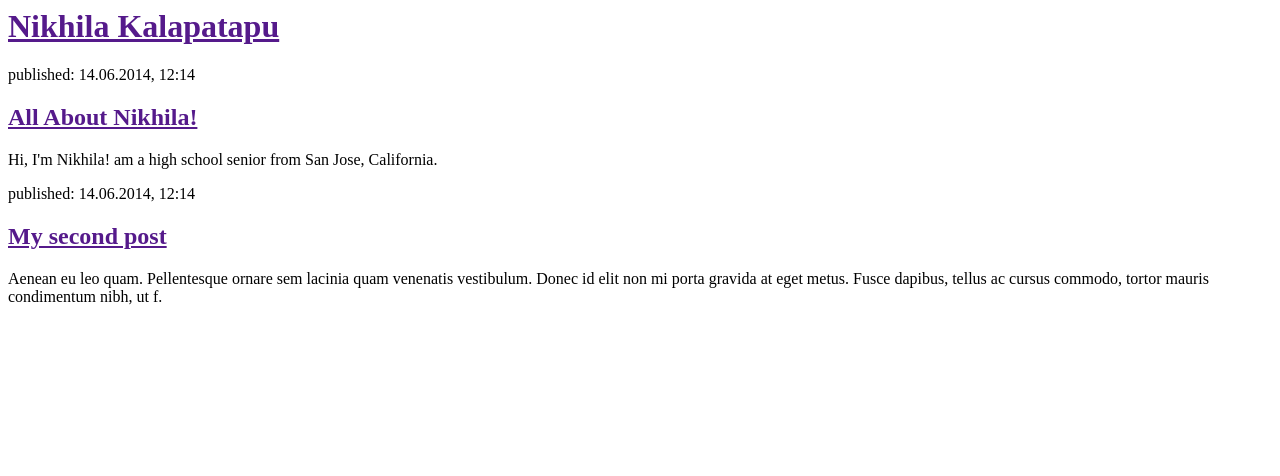
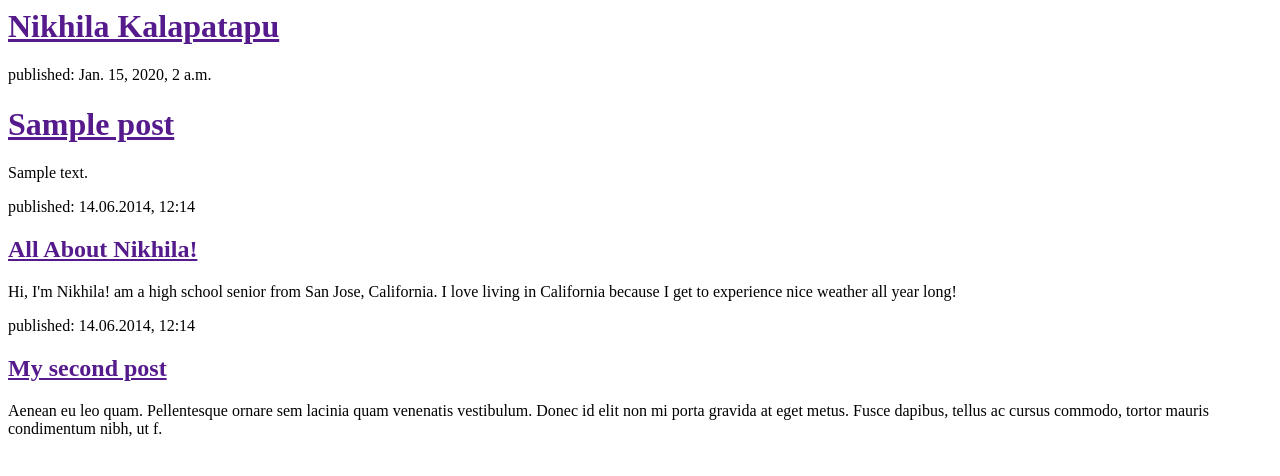
Before and after one commit to nkalapat/my-first-blog, a Django app: template blog/templates/blog/post_list.html in a window 1280 px wide. Shown: the top 476 px of the page. Run offline with Django 3.2, Linux system fonts and the light colour scheme; the template is opened without the code that fills it: values that come from a table or form of the project are taken from there, others are empty; tables that the repository leaves empty hold one stand-in row (values such as "Sample post").

Commit message:
htmlupdate

```diff
--- a/blog/templates/blog/post_list.html
+++ b/blog/templates/blog/post_list.html
@@ -7,10 +7,18 @@
             <h1><a href="">Nikhila Kalapatapu</a></h1>
         </div>
 
+        {% for post in posts %}
+    <div>
+        <p>published: {{ post.published_date }}</p>
+        <h1><a href="">{{ post.title }}</a></h1>
+        <p>{{ post.text|linebreaksbr }}</p>
+    </div>
+        {% endfor %}
+
         <div>
             <p>published: 14.06.2014, 12:14</p>
             <h2><a href="">All About Nikhila!</a></h2>
-            <p> Hi, I'm Nikhila! am a high school senior from San Jose, California. </p>
+            <p> Hi, I'm Nikhila! am a high school senior from San Jose, California. I love living in California because I get to experience nice weather all year long!</p>
         </div>
 
         <div>
--- a/blog/views.py
+++ b/blog/views.py
@@ -1,4 +1,7 @@
 from django.shortcuts import render
+from django.utils import timezone
+from .models import Post
 
 def post_list(request):
+    posts = Post.objects.filter(published_date__lte=timezone.now()).order_by('published_date')
     return render(request, 'blog/post_list.html', {})
```
